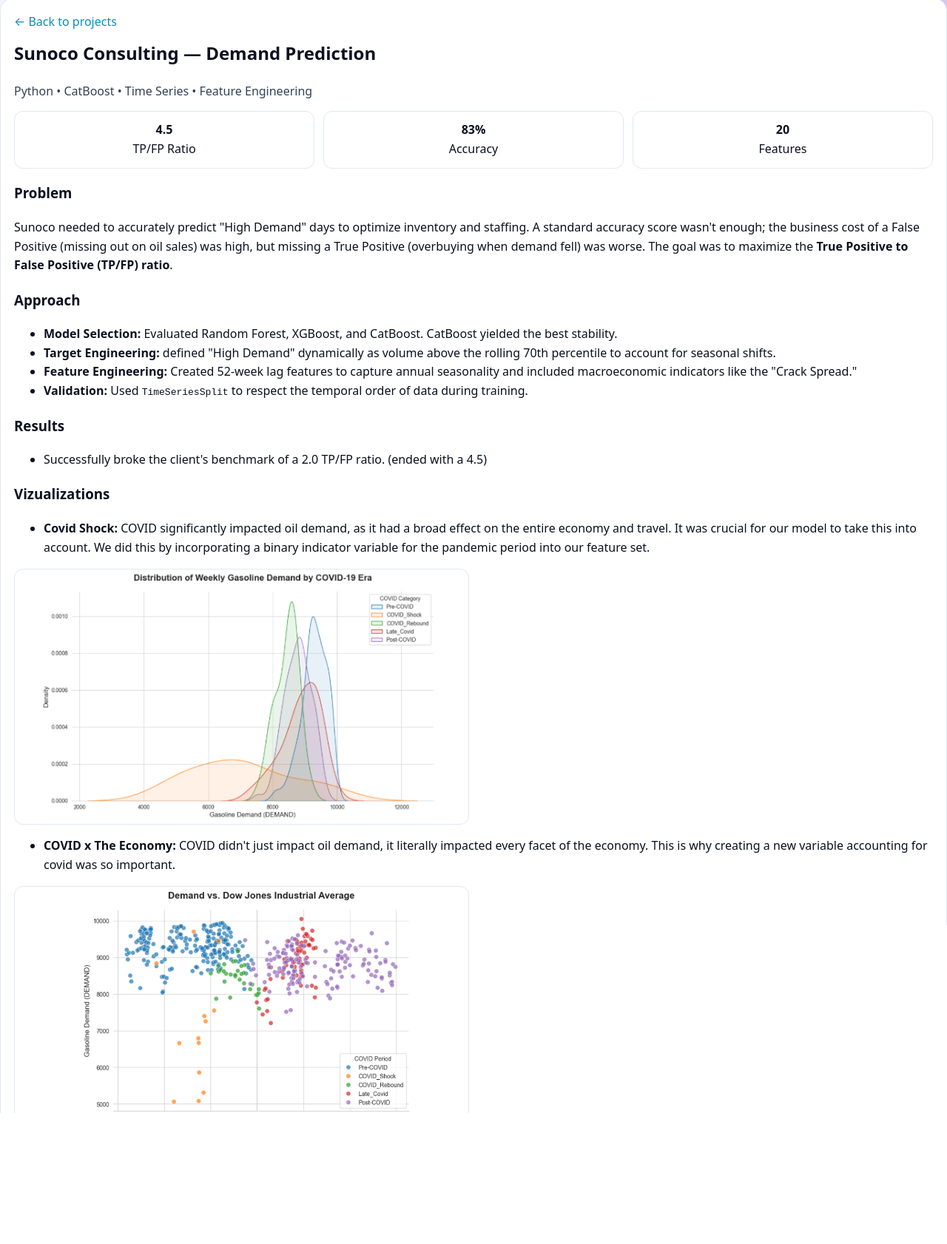
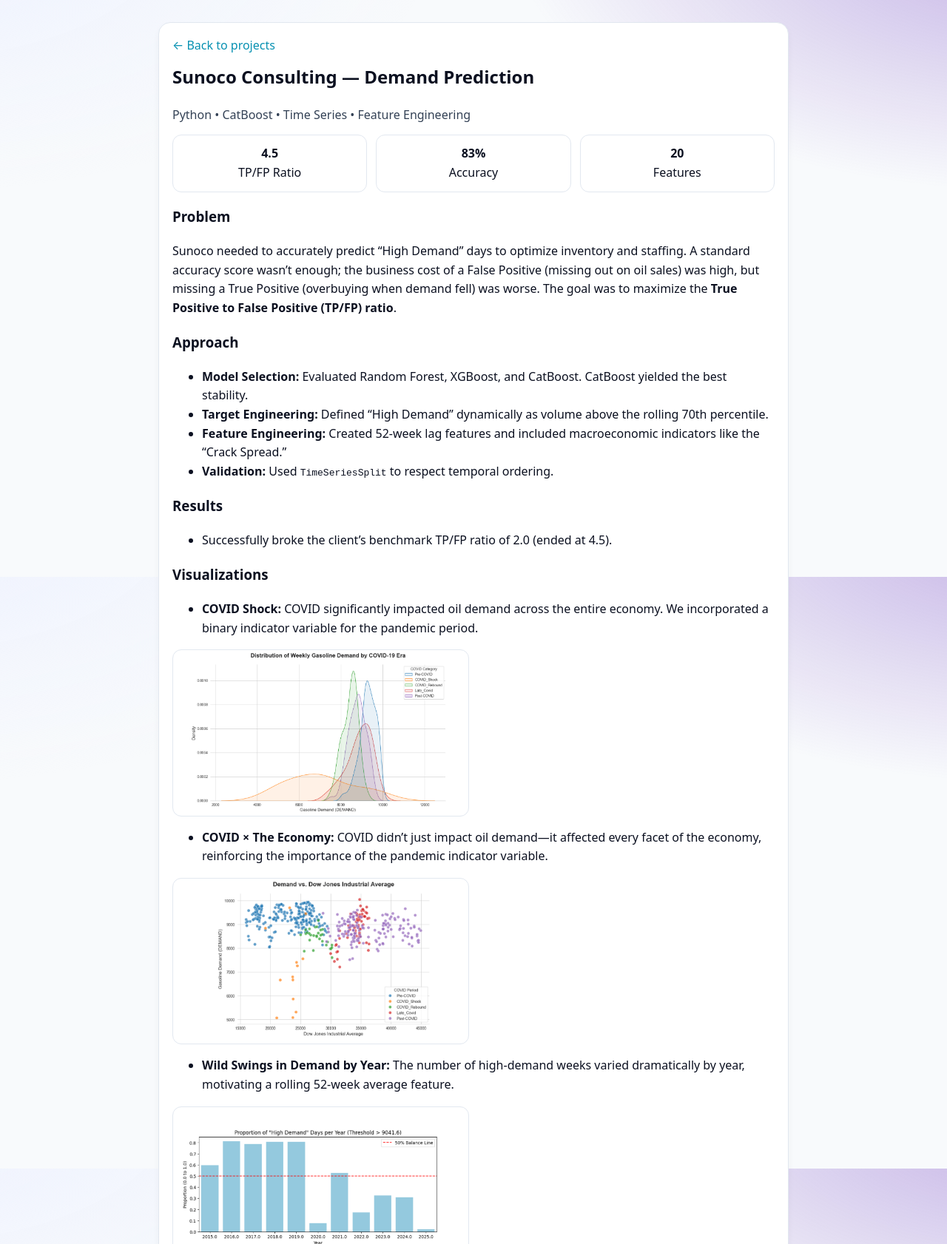
Before and after one commit to nashwort24/website-for-resume, a plain HTML site: page Sunoco_Project/Sunoco.html in a window 1280 px wide. Shown: the part 20-1702 px from the top of the page at 74% size. Drawn offline with Linux system fonts and the light colour scheme.

Commit message:
finalfortoday

```diff
--- a/Sunoco_Project/Sunoco.html
+++ b/Sunoco_Project/Sunoco.html
@@ -4,82 +4,109 @@
   <meta charset="utf-8" />
   <meta name="viewport" content="width=device-width, initial-scale=1" />
   <title>Nathan Ashworth — Projects</title>
-  <meta name="description" content="Portfolio of Nathan Ashworth — data/analytics & front‑end projects." />
+  <meta name="description" content="Portfolio of Nathan Ashworth — data/analytics & front-end projects." />
   <meta name="color-scheme" content="light dark" />
   <link rel="stylesheet" href="../style.css">
 </head>
 
+<body>
+  <main class="page-container">
+    <!-- DETAIL: SUNOCO -->
+    <section id="detail-sunoco" class="detail" aria-labelledby="detail-sunoco-title">
+      <a class="back" href="../index.html">&larr; Back to projects</a>
 
-<!-- DETAIL: SUNOCO -->
- <body>
-    <section id="detail-sunoco" class="detail" aria-labelledby="detail-sunoco-title">
-      <a class="back" href="../index.html" data-route>&larr; Back to projects</a>
       <h2 id="detail-sunoco-title">Sunoco Consulting — Demand Prediction</h2>
       <p class="meta">Python • CatBoost • Time Series • Feature Engineering</p>
 
       <div class="kpis">
-        <div class="kpi"><strong>4.5</strong><br/>TP/FP Ratio</div>
-        <div class="kpi"><strong>83%</strong><br/>Accuracy</div>
-        <div class="kpi"><strong>20</strong><br/>Features</div>
+        <div class="kpi"><strong>4.5</strong><br>TP/FP Ratio</div>
+        <div class="kpi"><strong>83%</strong><br>Accuracy</div>
+        <div class="kpi"><strong>20</strong><br>Features</div>
       </div>
 
       <h3>Problem</h3>
       <p>
-        Sunoco needed to accurately predict "High Demand" days to optimize inventory and staffing.
-        A standard accuracy score wasn't enough; the business cost of a False Positive (missing out on oil sales)
-        was high, but missing a True Positive (overbuying when demand fell) was worse.
-        The goal was to maximize the <strong>True Positive to False Positive (TP/FP) ratio</strong>.
+        Sunoco needed to accurately predict “High Demand” days to optimize inventory
+        and staffing. A standard accuracy score wasn’t enough; the business cost of a
+        False Positive (missing out on oil sales) was high, but missing a True Positive
+        (overbuying when demand fell) was worse. The goal was to maximize the
+        <strong>True Positive to False Positive (TP/FP) ratio</strong>.
       </p>
 
       <h3>Approach</h3>
       <ul>
         <li><strong>Model Selection:</strong> Evaluated Random Forest, XGBoost, and CatBoost. CatBoost yielded the best stability.</li>
-        <li><strong>Target Engineering:</strong> defined "High Demand" dynamically as volume above the rolling 70th percentile to account for seasonal shifts.</li>
-        <li><strong>Feature Engineering:</strong> Created 52-week lag features to capture annual seasonality and included macroeconomic indicators like the "Crack Spread."</li>
-        <li><strong>Validation:</strong> Used <code>TimeSeriesSplit</code> to respect the temporal order of data during training.</li>
+        <li><strong>Target Engineering:</strong> Defined “High Demand” dynamically as volume above the rolling 70th percentile.</li>
+        <li><strong>Feature Engineering:</strong> Created 52-week lag features and included macroeconomic indicators like the “Crack Spread.”</li>
+        <li><strong>Validation:</strong> Used <code>TimeSeriesSplit</code> to respect temporal ordering.</li>
       </ul>
 
       <h3>Results</h3>
       <ul>
-        <li>Successfully broke the client's benchmark of a 2.0 TP/FP ratio. (ended with a 4.5)</li>
+        <li>Successfully broke the client’s benchmark TP/FP ratio of 2.0 (ended at 4.5).</li>
       </ul>
-      <h3>Vizualizations</h3>
-      <ul>
-        <li><strong>Covid Shock:</strong> COVID significantly impacted oil demand, as it had a broad effect on the entire economy and travel. It was crucial for our model to take this into account.
-        We did this by incorporating a binary indicator variable for the pandemic period into our feature set.</li>
-      </ul>
-      <div class="gallery one-col">
-        <figure>
-          <img src="Sunoco_covid_shock.png" alt="Sunoco COVID shock visualization" />
-        </figure>
-      </div>
+
+      <h3>Visualizations</h3>
+
       <ul>
         <li>
-          <strong>COVID x The Economy:</strong> COVID didn't just impact oil demand, it literally impacted every facet of the economy. This is why creating a new variable accounting for covid was so important.
+          <strong>COVID Shock:</strong> COVID significantly impacted oil demand across
+          the entire economy. We incorporated a binary indicator variable for the
+          pandemic period.
         </li>
-      </ul>
-      <div class="gallery one-col">
-        <figure>
-          <img src="Sunoco_overtime.png" alt="Sunoco COVID shock visualization" />
-        </figure>
-      </div>
-      </li>
-    </ul>
-      <ul>
-        <li><strong>Wild Swings in Demand by Year</strong> Depending on the year, the amount of "high-demand" oil weeks would vary wildly. This is why we ultimately ended up creating a variable that had a rolling 52 week average of "high-demand" weeks.</li>
       </ul>
 
       <div class="gallery one-col">
         <figure>
-          <img src="Sunoco_percentage_high.png" alt="Sunoco jobless claims visualization" />
+          <img src="Sunoco_covid_shock.png" alt="Sunoco COVID shock visualization">
+        </figure>
+      </div>
+
+      <ul>
+        <li>
+          <strong>COVID × The Economy:</strong> COVID didn’t just impact oil demand—it
+          affected every facet of the economy, reinforcing the importance of the
+          pandemic indicator variable.
+        </li>
+      </ul>
+
+      <div class="gallery one-col">
+        <figure>
+          <img src="Sunoco_overtime.png" alt="Sunoco overtime visualization">
+        </figure>
+      </div>
+
+      <ul>
+        <li>
+          <strong>Wild Swings in Demand by Year:</strong> The number of high-demand
+          weeks varied dramatically by year, motivating a rolling 52-week average
+          feature.
+        </li>
+      </ul>
+
+      <div class="gallery one-col">
+        <figure>
+          <img src="Sunoco_percentage_high.png" alt="Sunoco high-demand percentage visualization">
         </figure>
       </div>
 
       <div class="actions" style="margin-top:14px">
-        <!-- UPDATED TO GOOGLE DRIVE LINK -->
-        <a class="btn" href="https://drive.google.com/file/d/1c9u76OXVPvkkjXm2lYuy-6iXH7Qmeak5/view?usp=drive_link" download="sunoco-notebook.ipynb" target="_blank">Download Notebook</a>
-        <!-- UPDATED TO GOOGLE DRIVE LINK -->
-        <a class="btn" href="https://drive.google.com/file/d/1ahLQGSI-8hqX6uSfDQ7i5tsWz2RGFP1N/view?usp=sharing" download="sunoco-raw-data.csv" target="_blank">Raw Data (CSV)</a>
+        <a
+          class="btn"
+          href="https://drive.google.com/file/d/1c9u76OXVPvkkjXm2lYuy-6iXH7Qmeak5/view?usp=drive_link"
+          target="_blank"
+        >
+          Download Notebook
+        </a>
+        <a
+          class="btn"
+          href="https://drive.google.com/file/d/1ahLQGSI-8hqX6uSfDQ7i5tsWz2RGFP1N/view?usp=sharing"
+          target="_blank"
+        >
+          Raw Data (CSV)
+        </a>
       </div>
     </section>
+  </main>
 </body>
+</html>
--- a/style.css
+++ b/style.css
@@ -175,7 +175,7 @@
       background: #f8fafc;
     }
     .page-container {
-      max-width: 700px;
+      max-width: 900px;
       margin: 0 auto;
       padding: 2rem 1.5rem;
     }
```
Also changed, not shown: Allergen_Project/Allergen.html (+27 -15 lines), Housing_Project/Housing.html (+16 -6 lines), Titanic_Project/Titanic.html (+4 -0 lines).
